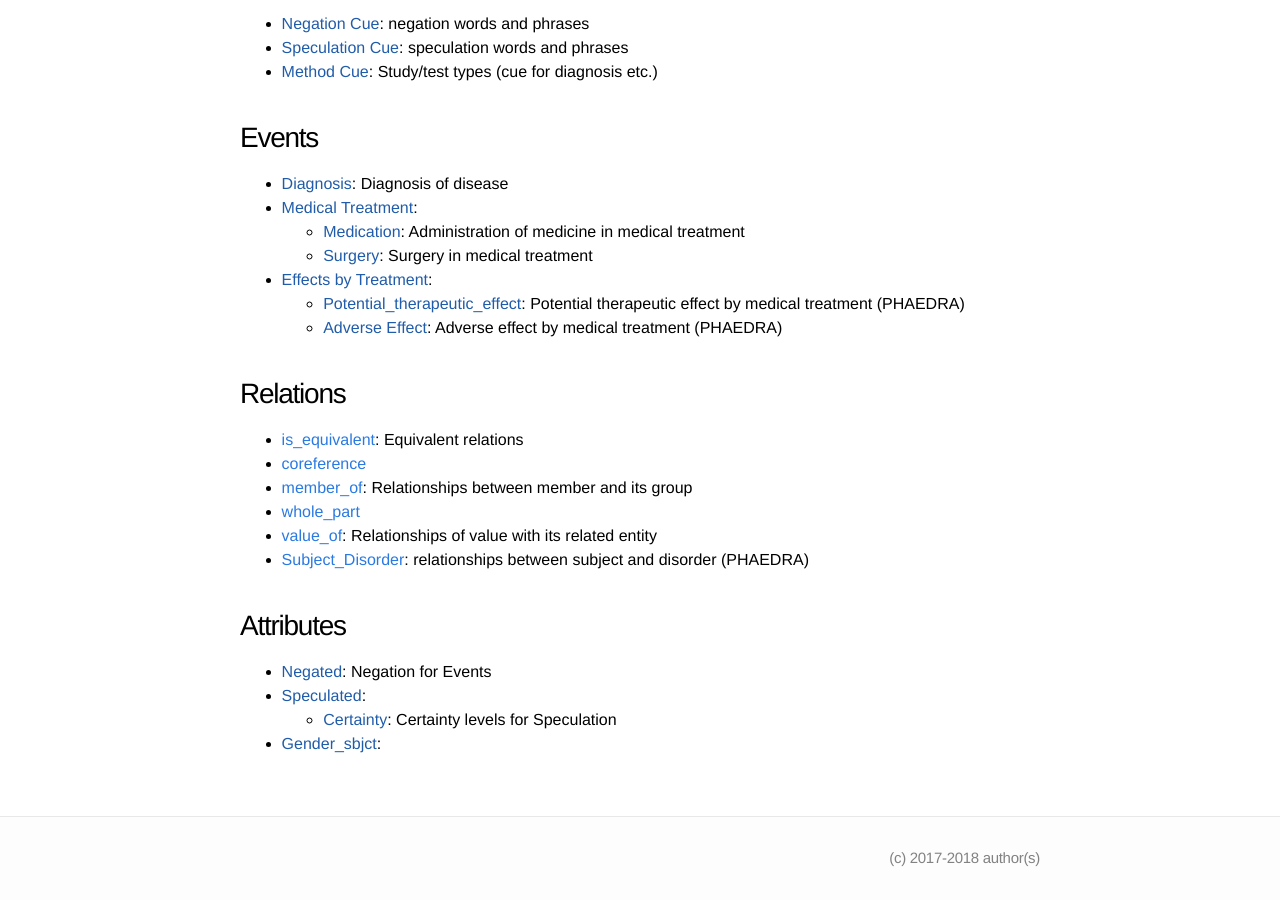
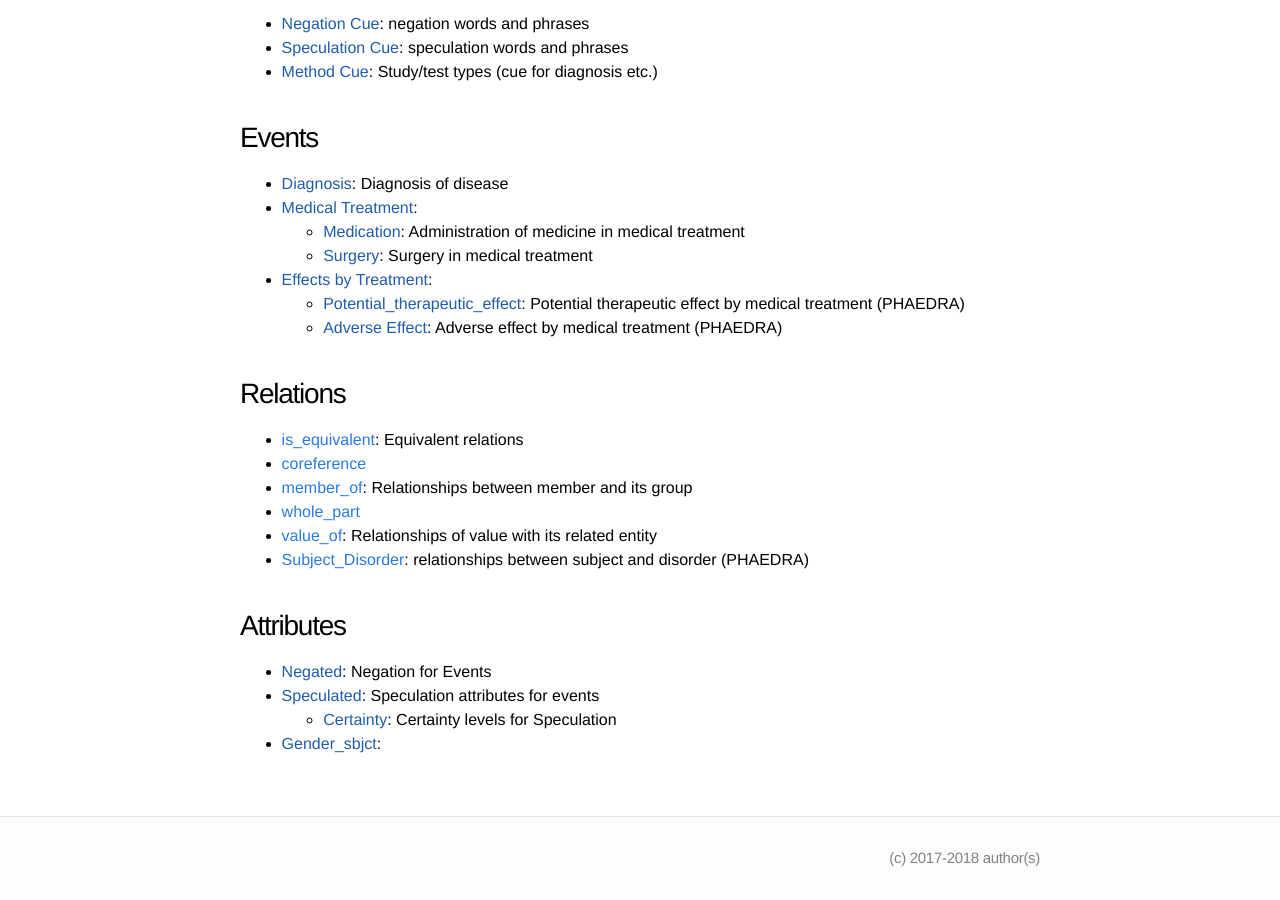
Before and after one commit to ezcatdb/clinicalcorpus-guidelines, a Jekyll site: the page built from index.md, in a window 1280 px wide and 900 px high, scrolled down 786 px. Built offline with Jekyll 4.4.1, drawn with Linux system fonts in a browser that asks for light colours; part of the change alters nothing that is shown.

Commit message:
upload modified file

```diff
--- a/index.md
+++ b/index.md
@@ -95,7 +95,7 @@ title: Annotation guidelines for clinical corpus for lung diseases
 ## Attributes
 
 - [Negated](): {% assign i = site.attribute | where_exp:"i", "i.title == 'Negated'" | first %}{{ i.shortdef }}
-- [Speculated](): {% assign i = site.attribute | where_exp:"i", "i.title == 'Speculaed'" | first %}{{ i.shortdef }}
+- [Speculated](): {% assign i = site.attribute | where_exp:"i", "i.title == 'Speculated'" | first %}{{ i.shortdef }}
   - [Certainty](): {% assign i = site.attribute | where_exp:"i", "i.title == 'Certainty'" | first %}{{ i.shortdef }}
 - [Gender_sbjct](): {% assign i = site.attribute | where_exp:"i", "i.title == 'Gender_sbjct'" | first %}{{ i.shortdef }}
 
```
